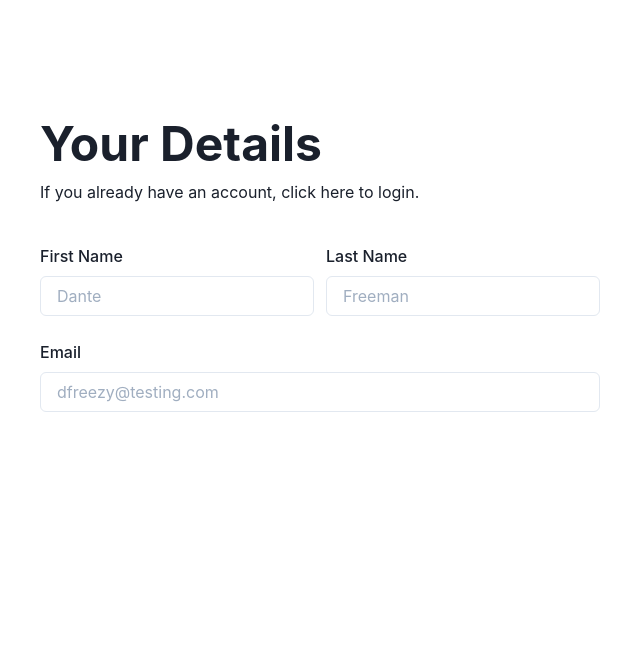
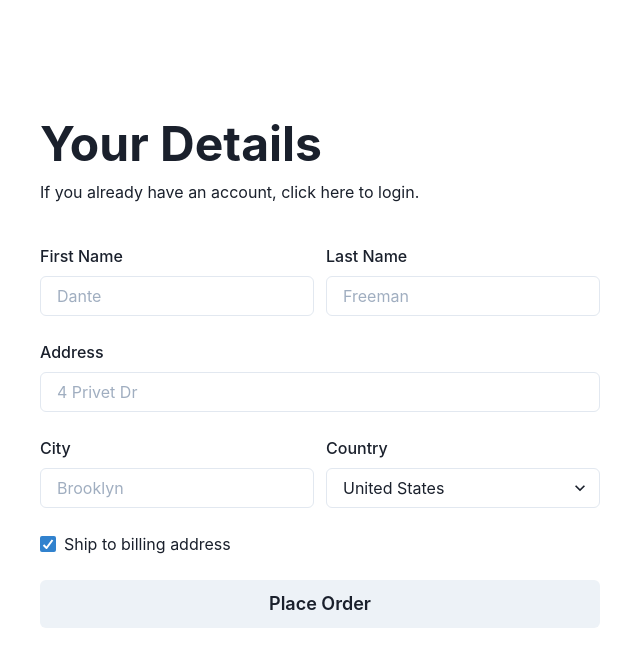
Before and after one commit to tknight31/chakra-test, a Next.js app: page / in a window 1280 px wide. Shown: the top 666 px of the page, without its empty margins (0-640 px from the left). Built offline with nearby package versions, Linux system fonts and the light colour scheme.

Commit message:
completed form layout

```diff
--- a/src/sections/details.tsx
+++ b/src/sections/details.tsx
@@ -7,6 +7,9 @@ import {
   Text,
   SimpleGrid,
   GridItem,
+  Select,
+  Checkbox,
+  Button,
 } from "@chakra-ui/react";
 
 const Details = () => {
@@ -31,9 +34,33 @@ const Details = () => {
         </GridItem>
         <GridItem colSpan={2}>
           <FormControl>
-            <FormLabel>Email</FormLabel>
-            <Input placeholder="dfreezy@testing.com" />
+            <FormLabel>Address</FormLabel>
+            <Input placeholder="4 Privet Dr" />
           </FormControl>
+        </GridItem>
+        <GridItem colSpan={1}>
+          <FormControl>
+            <FormLabel>City</FormLabel>
+            <Input placeholder="Brooklyn" />
+          </FormControl>
+        </GridItem>
+        <GridItem colSpan={1}>
+          <FormControl>
+            <FormLabel>Country</FormLabel>
+            <Select>
+              <option value="us">United States</option>
+              <option value="bb">Barbados</option>
+              <option value="ca">Canada</option>
+            </Select>
+          </FormControl>
+        </GridItem>
+        <GridItem colSpan={2}>
+          <Checkbox defaultChecked>Ship to billing address</Checkbox>
+        </GridItem>
+        <GridItem colSpan={2}>
+          <Button size="lg" w="full">
+            Place Order
+          </Button>
         </GridItem>
       </SimpleGrid>
     </VStack>
```
